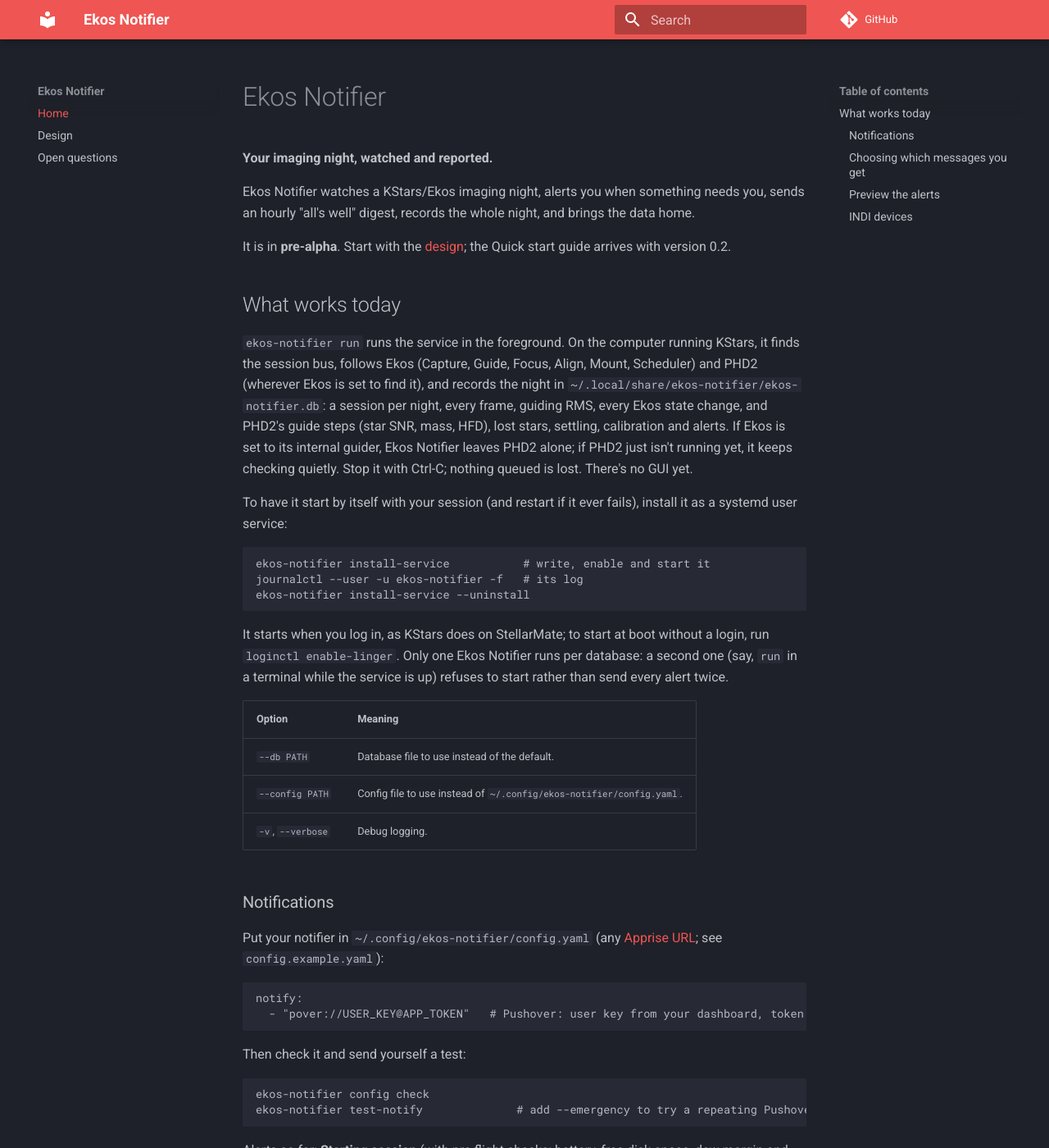
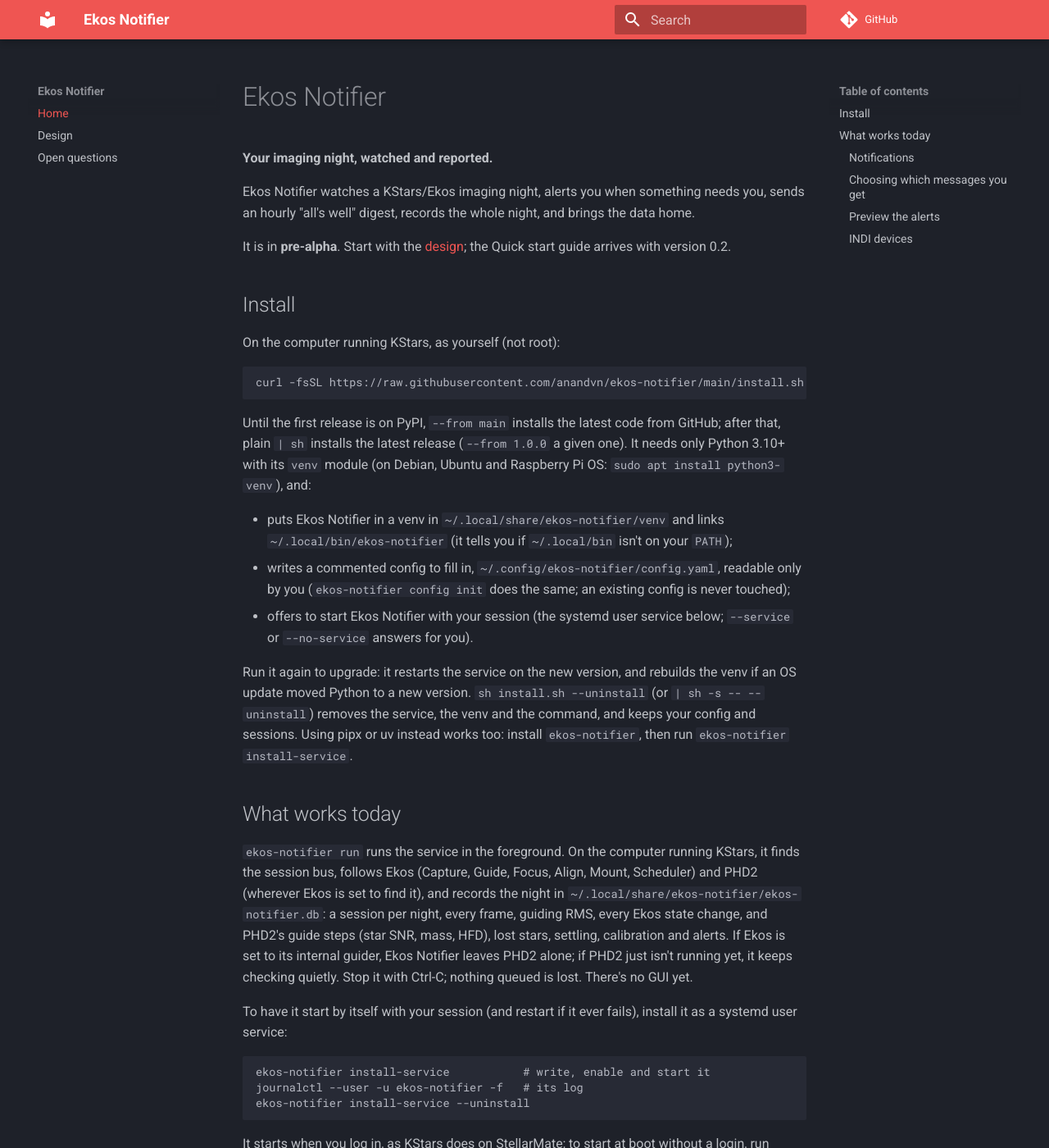
Before and after one commit to anandvn/ekos-notifier, an MkDocs documentation site: the page built from docs/index.md, in a window 1280 px wide and 1400 px high. Shown: the whole window at 82% size. Built offline with MkDocs 1.6.1 and Material for MkDocs 9.7.7, drawn with Linux system fonts in a browser that asks for light colours; comment, search, counter and statistics services are not loaded.

Commit message:
install.sh: venv install with no root, upgrade and uninstall
- install.sh (POSIX sh): Python 3.10+ venv in ~/.local/share/ekos-notifier/venv,
  ~/.local/bin/ekos-notifier link, commented config, optional systemd user
  service (asked on the terminal even under curl | sh). --from (version,
  main, path, pip spec), --service/--no-service, --uninstall (keeps config
  and sessions). Re-run upgrades and restarts the service; rebuilds the
  venv when Python's version changed.
- ekos-notifier config init: writes the example config (mode 600, never
  overwriting); config.example.yaml now ships in the wheel.
- tools/check_install.sh runs the installer end to end in a throwaway
  home with stand-in systemctl/loginctl; a CI job runs it under dash.

Co-Authored-By: Claude Opus 5.5 <noreply@anthropic.com>

````diff
--- a/docs/index.md
+++ b/docs/index.md
@@ -7,6 +7,32 @@ hourly "all's well" digest, records the whole night, and brings the data home.
 
 It is in **pre-alpha**. Start with the [design](design.md); the Quick start guide arrives with
 version 0.2.
+
+## Install
+
+On the computer running KStars, as yourself (not root):
+
+```bash
+curl -fsSL https://raw.githubusercontent.com/anandvn/ekos-notifier/main/install.sh | sh -s -- --from main
+```
+
+Until the first release is on PyPI, `--from main` installs the latest code from GitHub; after
+that, plain `| sh` installs the latest release (`--from 1.0.0` a given one). It needs only
+Python 3.10+ with its `venv` module (on Debian, Ubuntu and Raspberry Pi OS: `sudo apt install
+python3-venv`), and:
+
+- puts Ekos Notifier in a venv in `~/.local/share/ekos-notifier/venv` and links
+  `~/.local/bin/ekos-notifier` (it tells you if `~/.local/bin` isn't on your `PATH`);
+- writes a commented config to fill in, `~/.config/ekos-notifier/config.yaml`, readable only by
+  you (`ekos-notifier config init` does the same; an existing config is never touched);
+- offers to start Ekos Notifier with your session (the systemd user service below; `--service`
+  or `--no-service` answers for you).
+
+Run it again to upgrade: it restarts the service on the new version, and rebuilds the venv if
+an OS update moved Python to a new version. `sh install.sh --uninstall` (or `| sh -s --
+--uninstall`) removes the service, the venv and the command, and keeps your config and
+sessions. Using pipx or uv instead works too: install `ekos-notifier`, then run `ekos-notifier
+install-service`.
 
 ## What works today
 
--- a/pyproject.toml
+++ b/pyproject.toml
@@ -36,6 +36,10 @@ path = "src/ekos_notifier/__init__.py"
 [tool.hatch.build.targets.wheel]
 packages = ["src/ekos_notifier"]
 
+[tool.hatch.build.targets.wheel.force-include]
+# `ekos-notifier config init` writes it; the repo keeps it at the top for people browsing.
+"config.example.yaml" = "ekos_notifier/config.example.yaml"
+
 [tool.ruff]
 line-length = 100
 target-version = "py310"
````
Also changed, not shown: CHANGELOG.md (+7 -0 lines), CONTRIBUTING.md (+1 -0 lines), README.md (+20 -17 lines), docs/design.md (+1 -0 lines), docs/open-questions.md (+3 -1 lines), 6 other files.
